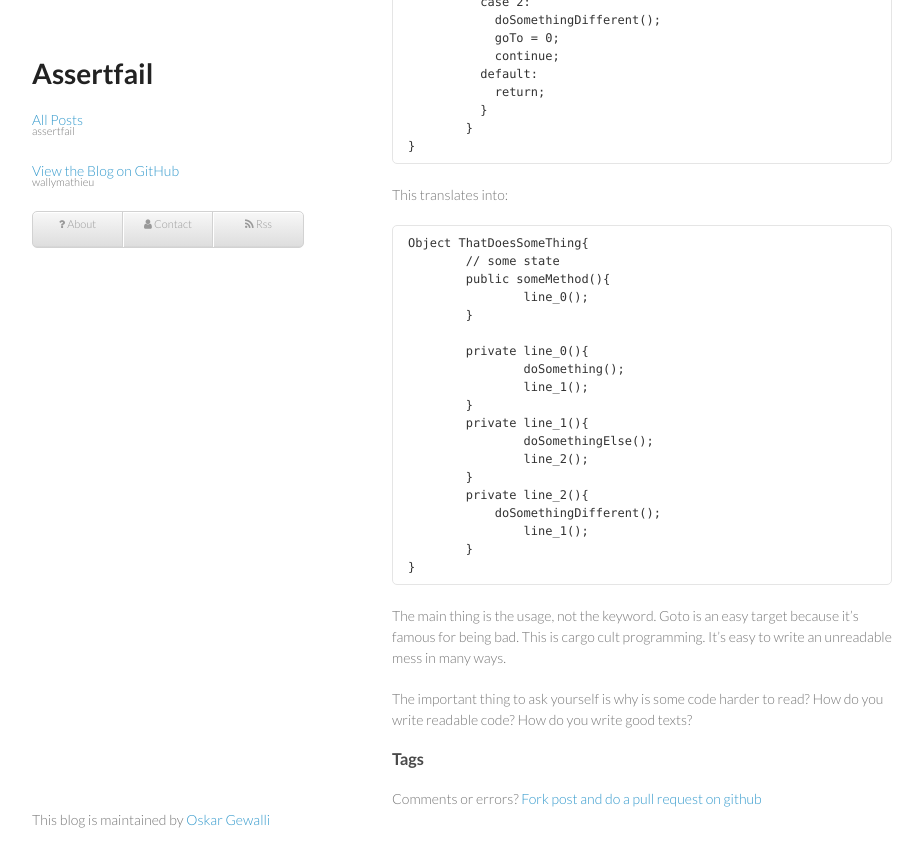
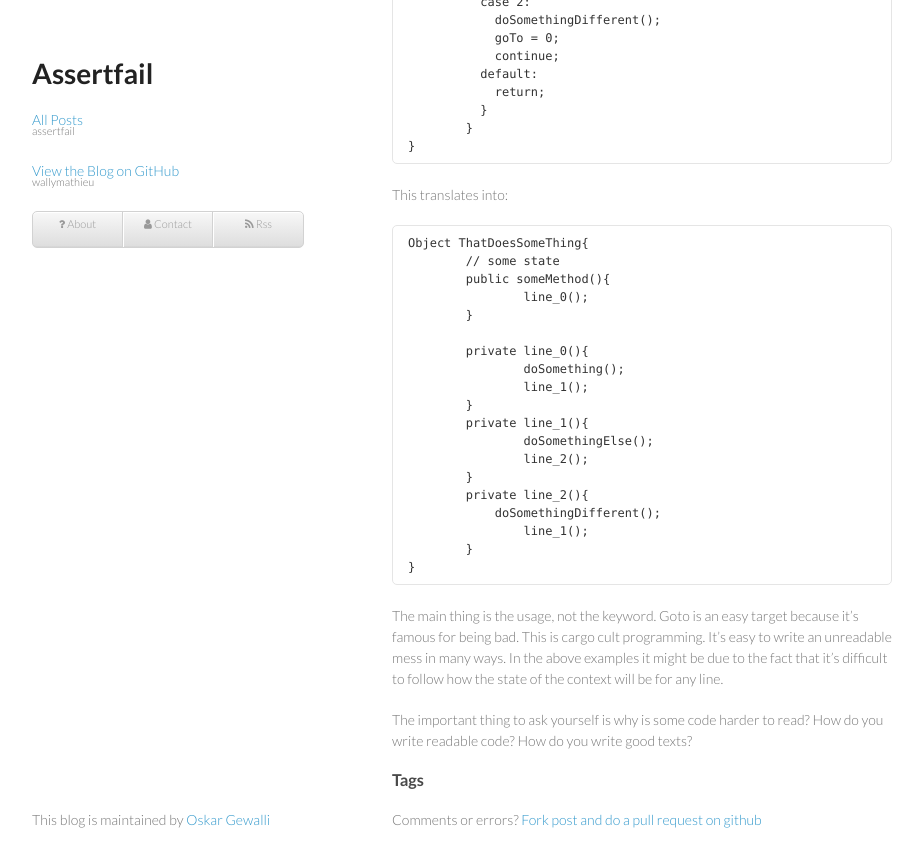
Before and after one commit to wallymathieu/assertfail, a Jekyll site: the page built from _posts/2015-02-23-Goto-considered-harmful.md, in a window 1280 px wide and 900 px high, scrolled down 1974 px. Shown: the top 867 px of the window, without its empty margins (178-1101 px from the left). Built offline with Jekyll 4.4.1, drawn with Linux system fonts in a browser that asks for light colours; nearby versions of some CDN libraries; Markdown is read by kramdown in place of the engine named in the settings.

Commit message:
Update 2015-02-23-Goto-considered-harmful.md

```diff
--- a/_posts/2015-02-23-Goto-considered-harmful.md
+++ b/_posts/2015-02-23-Goto-considered-harmful.md
@@ -130,6 +130,6 @@ This translates into:
 	}
 
 
-The main thing is the usage, not the keyword. Goto is an easy target because it's famous for being bad. This is cargo cult programming. It's easy to write an unreadable mess in many ways.
+The main thing is the usage, not the keyword. Goto is an easy target because it's famous for being bad. This is cargo cult programming. It's easy to write an unreadable mess in many ways. In the above examples it might be due to the fact that it's difficult to follow how the state of the context will be for any line.
 
 The important thing to ask yourself is why is some code harder to read? How do you write readable code? How do you write good texts?
```
